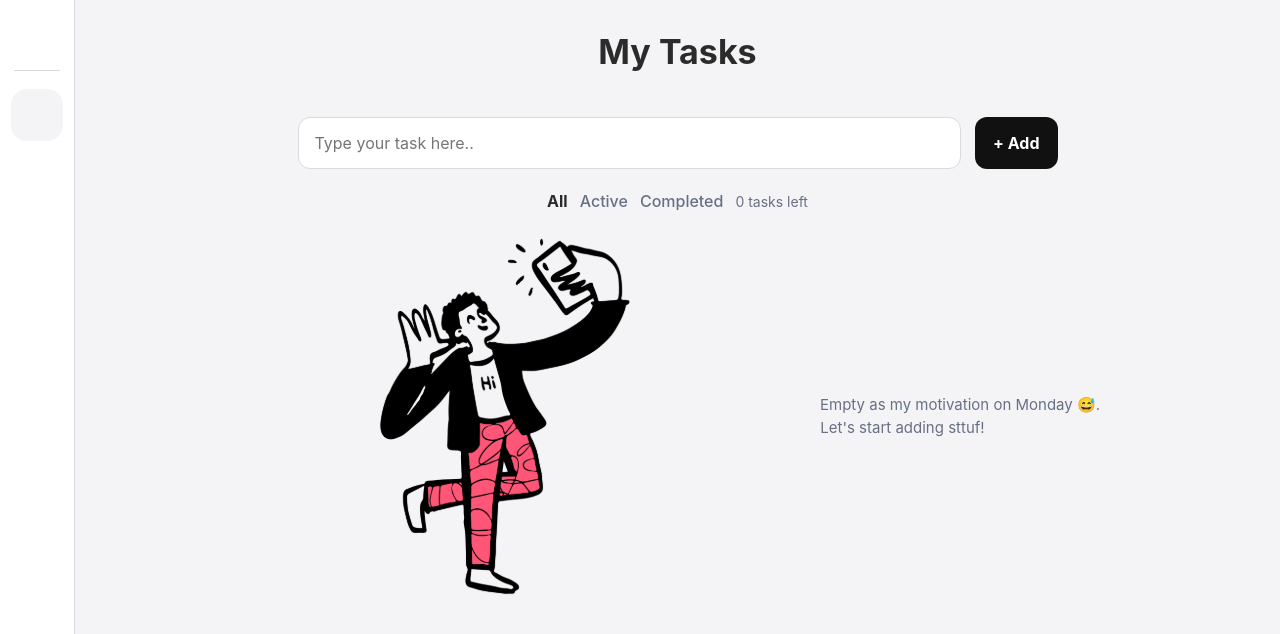
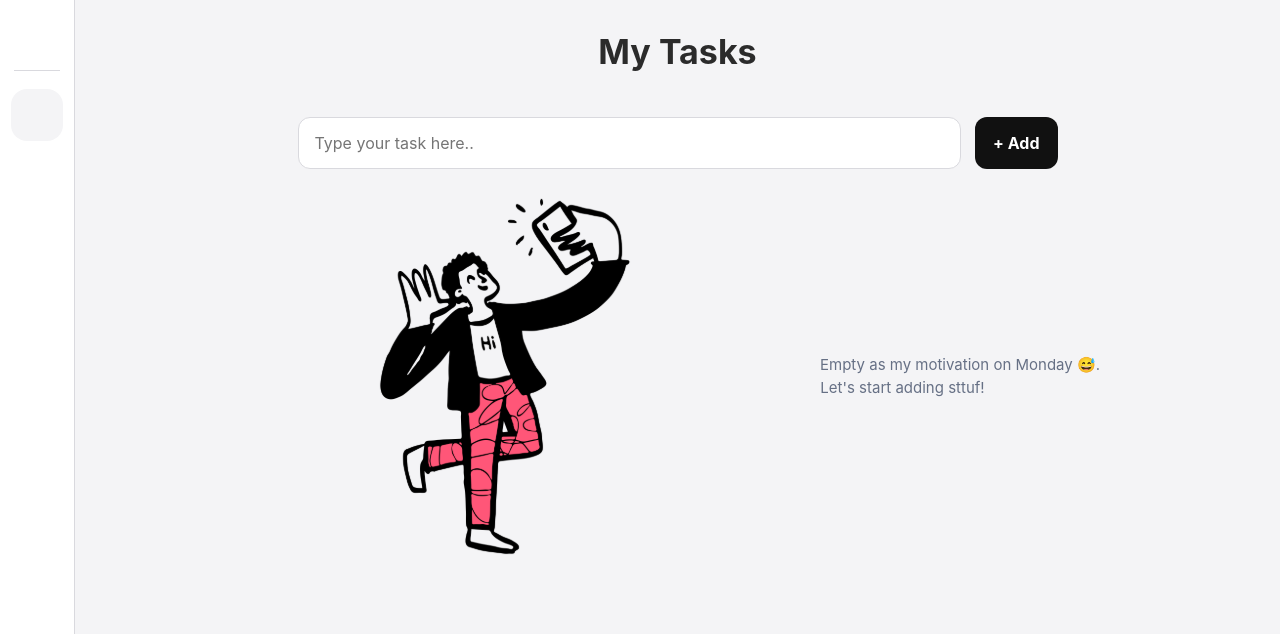
Before and after one commit to Rikelry/simple_to-do_list, a React (Vite) app: page / in a window 1280 px wide. Shown: the top 634 px of the page. Built offline with nearby package versions, Linux system fonts and the light colour scheme; some icons are missing.

Commit message:
fix: Add.tsx

```diff
--- a/src/App.tsx
+++ b/src/App.tsx
@@ -53,14 +53,21 @@ export default function App() {
                         onToggleTheme={() => setIsDark((current) => !current)}
                     />
 
-                    <TaskComposer theme={theme} value={input} onChangeText={setInput} onSubmit={addTask} />
+                    <TaskComposer
+                    theme={theme}
+                    value={input}
+                    onChangeText={setInput}
+                    onSubmit={addTask}
+                    />
 
+                    {hasAnyTask && (
                         <FilterBar
                             theme={theme}
                             filter={filter}
                             tasksLeft={remainingTasks}
                             onChangeFilter={setFilter}
                         />
+                    )}
 
                     {hasAnyTask ? (
                         tasks.length > 0 ? (
```
Lines whose indentation alone changed are shown as unchanged.
